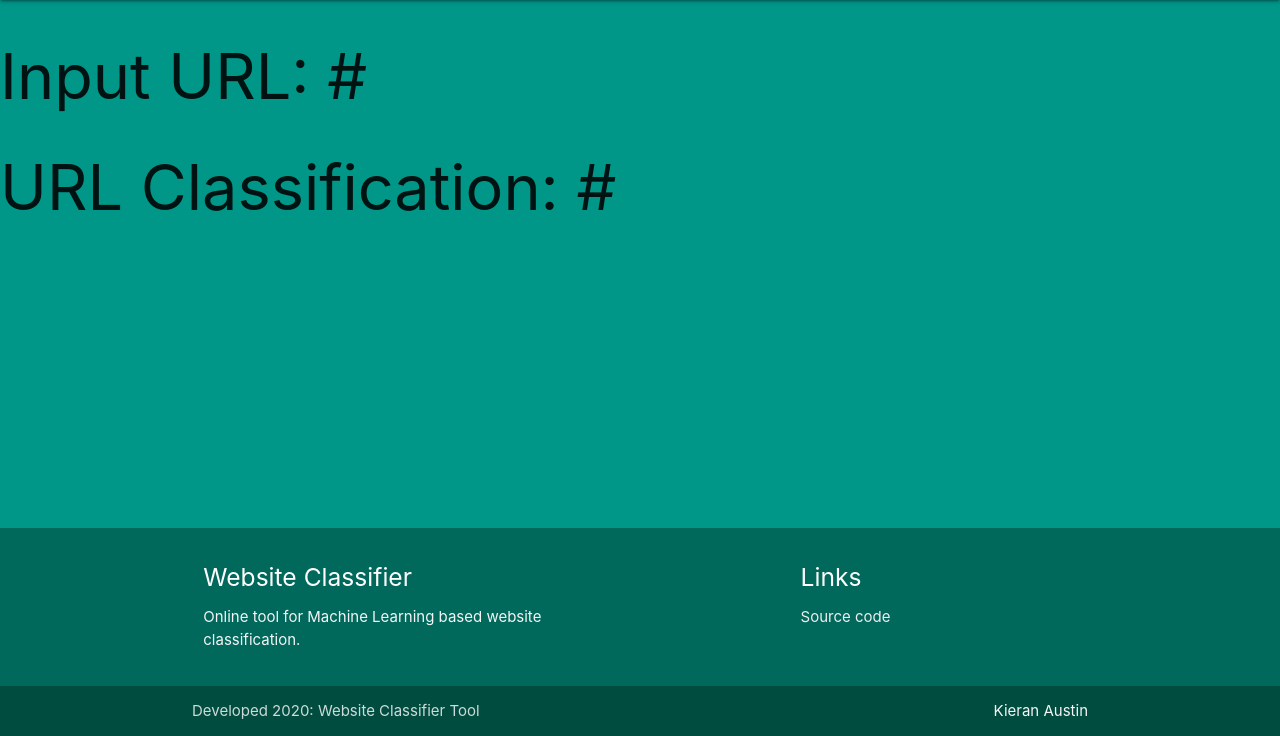
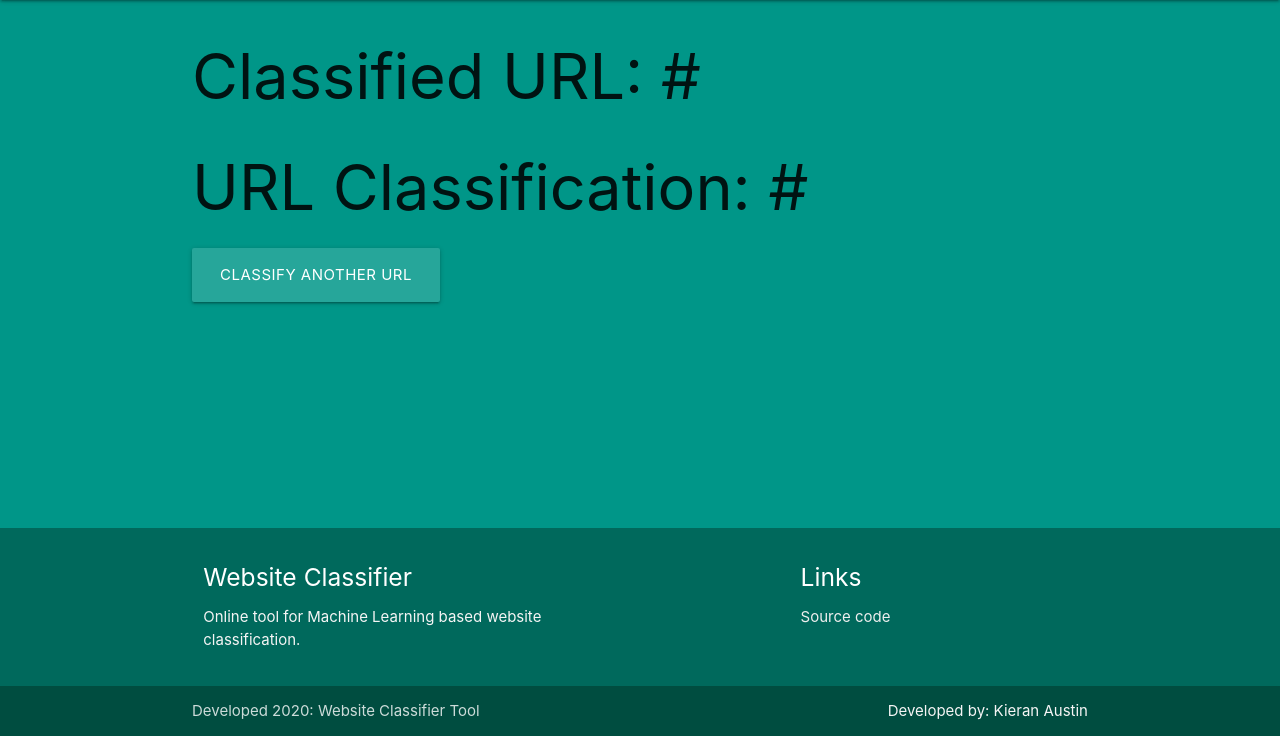
Before and after one commit to kieranaustin97/Websiteclassifier, a Django app: template mysite/mysite/classifier/templates/classifier/output.html in a window 1280 px wide. Shown: the part 64-800 px from the top of the page. Run offline with Django 3.2, Linux system fonts and the light colour scheme; the template is opened without the code that fills it: most values are stand-ins (such as "Sample title", 1, 10 or a date in 2020); parts of the project's set-up code (start-up, migrations or seed data) failed here and were passed over.

Commit message:
Update website UI
Changed text in header and footer. Added classify another URL button.

```diff
--- a/mysite/mysite/classifier/forms.py
+++ b/mysite/mysite/classifier/forms.py
@@ -1,4 +1,4 @@
 from django import forms
 
 class URLForm(forms.Form):
-    url = forms.CharField(label='url', max_length=1000)
+    url = forms.CharField(label='URL', max_length=1000)
--- a/mysite/mysite/classifier/templates/classifier/header.html
+++ b/mysite/mysite/classifier/templates/classifier/header.html
@@ -71,9 +71,7 @@
           <h5 class="white-text">Links</h5>
           <ul>
             <li>
-              <a class="grey-text text-lighten-3" href="https://github.com/kieranaustin97/Websiteclassifier">
-                Source code
-              </a>
+              <a class="grey-text text-lighten-3" href="https://github.com/kieranaustin97/Websiteclassifier">Source code</a>
             </li>
           </ul>
         </div>
@@ -82,9 +80,7 @@
     <div class="footer-copyright teal darken-4">
       <div class="container ">
         Developed 2020: Website Classifier Tool
-        <a class="grey-text text-lighten-4 right" href="#!">
-          Kieran Austin
-        </a>
+        <a class="grey-text text-lighten-4 right" href="https://github.com/kieranaustin97">Developed by: Kieran Austin</a>
       </div>
     </div>
   </footer>
--- a/mysite/mysite/classifier/templates/classifier/output.html
+++ b/mysite/mysite/classifier/templates/classifier/output.html
@@ -1,6 +1,9 @@
 {% extends "classifier/header.html" %}
 
 {% block content %}
-<h1>Input URL: {{url}}</h1>
+<div class="container">
+<h1>Classified URL: {{url}}</h1>
 <h1>URL Classification: {{url_classification}}</h1>
+<a href="" class="waves-effect waves-light btn-large">Classify Another URL</a>
 {% endblock %}
+</div>
```
